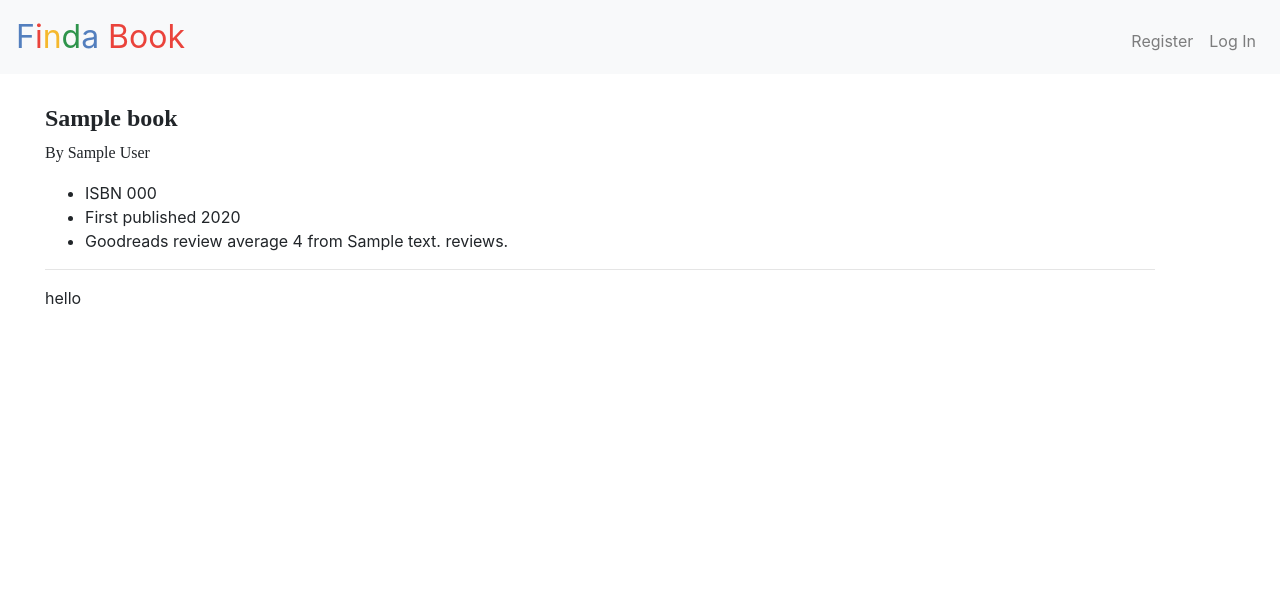
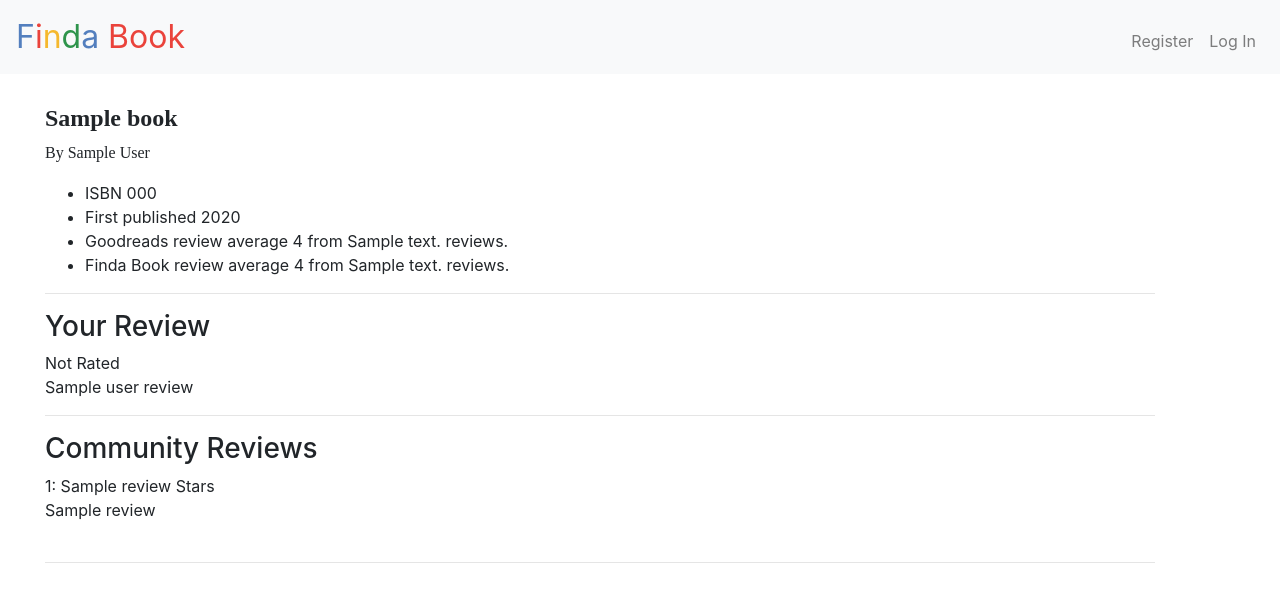
Before and after one commit to JamesDCage/project1, a Flask app: template templates/book.html in a window 1280 px wide. Shown: the top 602 px of the page. Run offline with Flask 2, Linux system fonts and the light colour scheme; the template is opened without the code that fills it: most values are stand-ins (such as "Sample title", 1, 10 or a date in 2020); some libraries are stand-ins or nearby versions.

Commit message:
Showing reviews complete

```diff
--- a/application.py
+++ b/application.py
@@ -40,13 +40,19 @@ def book(book_id):
     if request.method == "POST":
         my_rating = request.form.get("my_rating")
         my_review = request.form.get("my_review")
-        user_id = session["user_id"]
-        print(my_review)
 
-        db.execute("INSERT INTO reviews (book_id, user_id, rating, body) VALUES (:book_id, :user_id, :rating, :body)",
-                    {"book_id": book_id, "user_id": user_id, "rating": my_rating, "body":my_review})
+        # Check to be sure the review is valid before inserting it into the database
+        if my_rating or my_review:
+            user_id = session["user_id"]
+            db.execute("INSERT INTO reviews (book_id, user_id, rating, body) VALUES (:book_id, :user_id, :rating, :body)",
+                        {"book_id": book_id, "user_id": user_id, "rating": my_rating, "body":my_review})
+            db.commit()  # None of the above SQL commands are sent to the db until this line
+            # Thank the reader for the review
+            flash("Thank you for your review!")
 
-        db.commit()  # None of the above SQL commands are sent to the db until this line
+        else:
+            # If no valid review was submitted, flash an error and continue building the page.
+            flash("A review must contain a star rating, some text, or both.")
 
 
     # Gather data on this book for display on page
@@ -56,7 +62,6 @@ def book(book_id):
         WHERE book_id=:book_id limit 1"""
 
     rows = db.execute(find_books, {"book_id": book_id}).fetchall()
-
 
     hits = len(rows)
     if hits:
@@ -91,6 +96,16 @@ def book(book_id):
                     WHERE  book_id=:book_id"""
 
     rows = db.execute(book_query, {"book_id":book_id}).fetchall()
+
+    # Add Finda Book review information to book_data
+    book_data["fb_reviews"] = len(rows) if len(rows) else None
+    num_ratings,sum_ratings = 0,0
+    for review in rows:
+        if review[2]:
+            num_ratings += 1
+            sum_ratings += review[2]
+    book_data["fb_rating"] = None if not num_ratings else str(sum_ratings/num_ratings)[:4]
+
 
     # If the current user has reviewed this book, put that review in a list
     user_review = [review for review in rows if review[1] == session["user_id"]]
--- a/templates/book.html
+++ b/templates/book.html
@@ -1,6 +1,6 @@
 {% extends "layout.html" %}
 
-{% block css_directory %}../{% endblock %}
+{% block css_directory %}../../{% endblock %}
 
 {% block title %}
     Finda Book by James
@@ -13,16 +13,29 @@
         <li>ISBN {{ book_data["ISBN"] }}</li>
         <li>First published {{ book_data["year"] }}</li>
         {% if book_data["gr_reviews"] %}
-        <li>Goodreads review average {{ book_data["gr_rating"] }} from {{ book_data["gr_reviews"] }} reviews.</li>
+            <li>Goodreads review average {{ book_data["gr_rating"] }} from {{ book_data["gr_reviews"] }} reviews.</li>
         {% else %}
-        <li>Book not found on Goodreads.</li>
+            <li>Book not found on Goodreads.</li>
         {% endif %}
+        {% if book_data["fb_reviews"] %}
+            <li>Finda Book review average {{ book_data["fb_rating"] }} from {{ book_data["fb_reviews"] }} reviews.</li>
+        {% else %}
+            <li>Not rated on Finda Book. You can be the first!</li>
+        {% endif %}
+
     </ul>
 
     <hr>
 
     {% if user_review %}
-        hello
+        <h3>Your Review</h2>
+        {% if user_review[0][2] %}
+            Your Rating: {{ user_review[0][2]}} Stars<br>
+        {% else %}
+            Not Rated<br>
+        {% endif %}
+        {{ user_review[0][3]}}
+        <hr>
     {% else %}
         <div class="container">
             <form method="post">
@@ -42,6 +55,15 @@
             <hr>
         </div>
     {% endif %}
+    {% if other_reviews %}
+        <h3>Community Reviews</h2>
+
+            {% for review in other_reviews %}
+            {{ review[0] }}: {{ review[2] }} Stars <br>
+            {{ review[3] }}<br><br>
+            {% endfor %}
+            <hr>
+    {% endif %}
 
 
 
```
